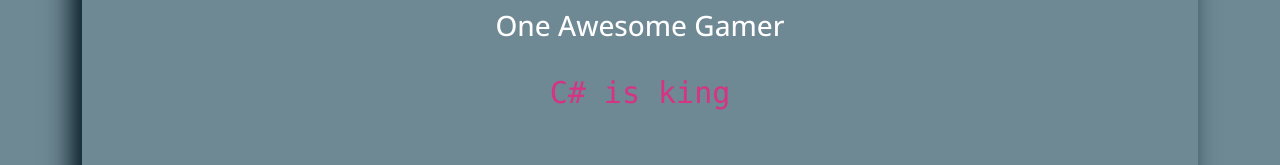
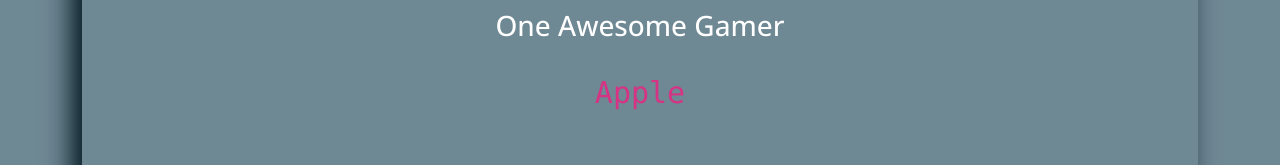
Before and after one commit to de1ux/cornietales.github.io, a plain HTML site: page index.html in a window 1280 px wide. Shown: the part 376-541 px from the top of the page. Drawn offline with nearby package versions, Linux system fonts and the light colour scheme.

Commit message:
Apple add
I've added an apple change

```diff
--- a/index.html
+++ b/index.html
@@ -25,7 +25,7 @@
         align-items-center">
             <h1>Cornelius Carswell</h1>
             <h3>One Awesome Gamer</h3>
-            <code>C# is king</code>
+            <code>Apple</code>
             <a href="#about"><span class="material-symbols-outlined" id="arrowDown"><!--this is to provide an arrow to the webpage-->
                 expand_more
                 </span>
```
